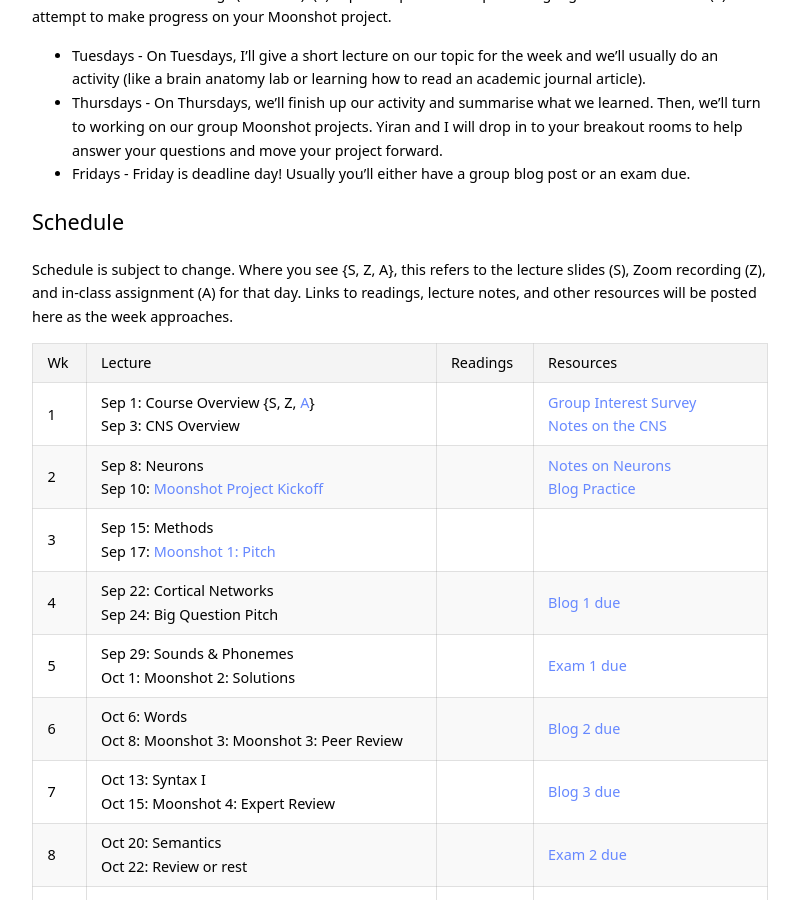
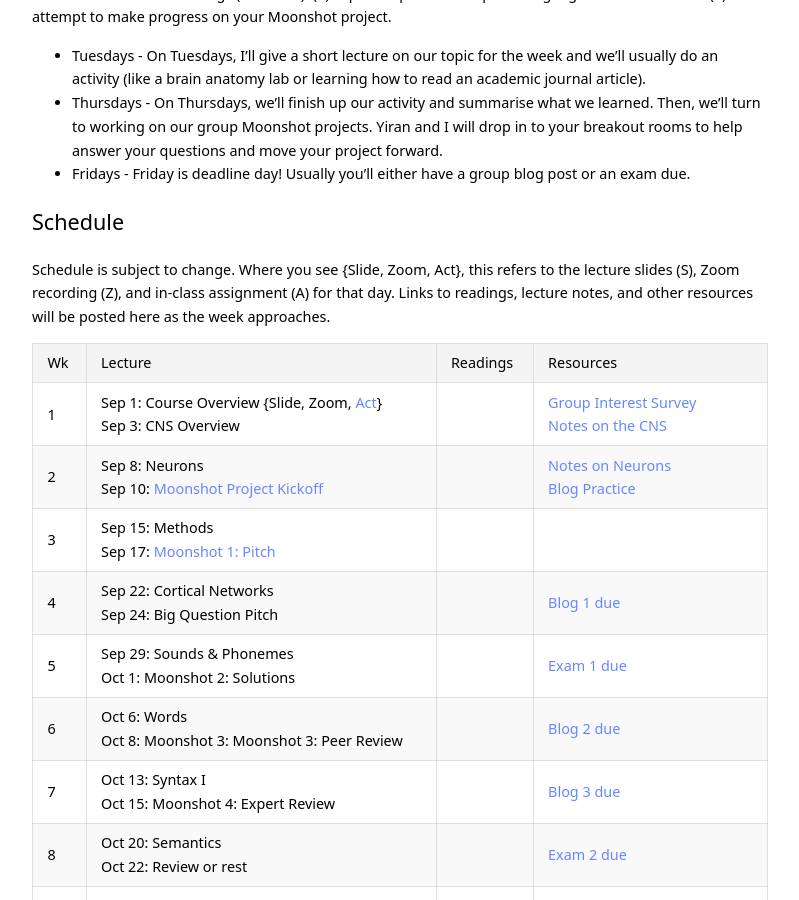
Before and after one commit to kschuler/ling104, a Jekyll site: the page built from index.md, in a window 1280 px wide and 900 px high, scrolled down 1957 px. Shown: the whole window, without its empty margins (240-1039 px from the left). Built offline with Jekyll 4.4.1, drawn with Linux system fonts in a browser that asks for light colours.

Commit message:
Update index.md

```diff
--- a/index.md
+++ b/index.md
@@ -55,11 +55,11 @@ Each week we'll do two things (on Zoom): (1) explore a particular topic in langu
 
 
 ## Schedule
-Schedule is subject to change. Where you see {S, Z, A}, this refers to the lecture slides (S), Zoom recording (Z), and in-class assignment (A) for that day.  Links to readings, lecture notes, and other resources will be posted here as the week approaches.
+Schedule is subject to change. Where you see {Slide, Zoom, Act}, this refers to the lecture slides (S), Zoom recording (Z), and in-class assignment (A) for that day.  Links to readings, lecture notes, and other resources will be posted here as the week approaches.
 
 Wk  | Lecture | Readings | Resources
   --- | --- | --- | ---
-1 | Sep 1: Course Overview {S, Z, [A](https://public.3.basecamp.com/p/ismVEybSUKZi8Cs3Sr9K6gXw)} <br> Sep 3: CNS Overview| | [Group Interest Survey](https://docs.google.com/forms/d/e/1FAIpQLSdU4Y-ZM0auaqjuSZLJ6Hw4xU5kR4_Wk7S1XUuww1IiI6QxPQ/viewform?usp=sf_link) <br>[Notes on the CNS](https://docs.google.com/document/d/1PRnxbS35voE_a0O-zt9b5AgpzA90kzHGQmPOjIeMIoo)
+1 | Sep 1: Course Overview {Slide, Zoom, [Act](https://public.3.basecamp.com/p/ismVEybSUKZi8Cs3Sr9K6gXw)} <br> Sep 3: CNS Overview| | [Group Interest Survey](https://docs.google.com/forms/d/e/1FAIpQLSdU4Y-ZM0auaqjuSZLJ6Hw4xU5kR4_Wk7S1XUuww1IiI6QxPQ/viewform?usp=sf_link) <br>[Notes on the CNS](https://docs.google.com/document/d/1PRnxbS35voE_a0O-zt9b5AgpzA90kzHGQmPOjIeMIoo)
 2 | Sep 8: Neurons <br> Sep 10: [Moonshot Project Kickoff](https://public.3.basecamp.com/p/QFtKvwYFDHendp8jxeMFnpca) | | [Notes on Neurons](https://docs.google.com/document/d/10m2TaXG4dH76JJWaoWzONSnLYD6Opt5RjLd1bbx04pE/edit?usp=sharing)<br>[Blog Practice](https://canvas.upenn.edu/courses/1530046/assignments/8162693?module_item_id=18630336)
 3 | Sep 15: Methods <br> Sep 17: [Moonshot 1: Pitch](https://public.3.basecamp.com/p/cCVwCwUNQKxSiFcYNPSNWQ1k) | |
 4 | Sep 22: Cortical Networks <br> Sep 24: Big Question Pitch| | [Blog 1 due](https://canvas.upenn.edu/courses/1530046/assignments/8162711)
```
